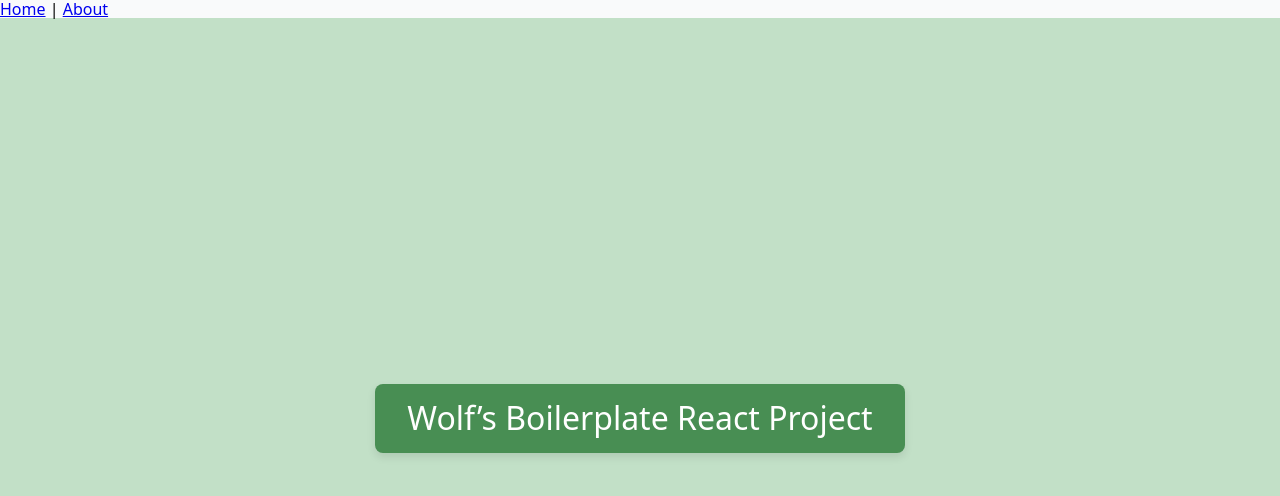
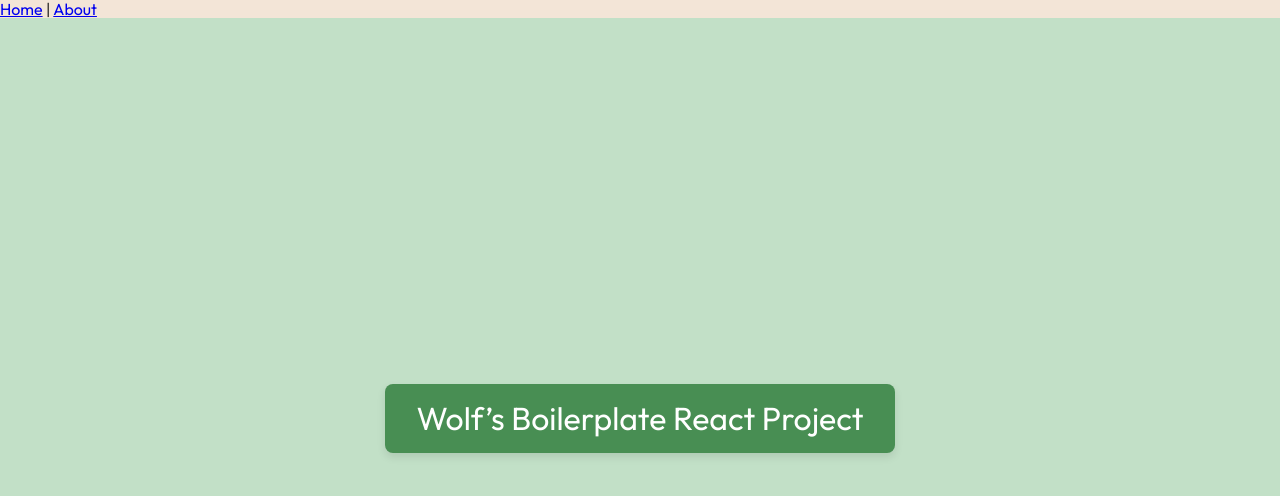
Before and after one commit to mckoyd/wolf-recipe-v2, a React app: page / in a window 1280 px wide. Shown: the top 496 px of the page. Built offline with nearby package versions, Linux system fonts and the light colour scheme; the HTML template or start-up script is replaced by a standard one.

Commit message:
RECIPE-02: translate style guide to ratio-based tokens (px→rem, unitless line-heights, em tracking)

```diff
--- /dev/null
+++ b/src/styles/fonts.scss
@@ -0,0 +1,7 @@
+@font-face {
+  font-family: 'Outfit';
+  font-style: normal;
+  font-weight: 100 900;
+  font-display: swap;
+  src: url('../assets/fonts/Outfit-VariableFont_wght.ttf') format('truetype');
+}
--- a/src/styles/index.scss
+++ b/src/styles/index.scss
@@ -1,9 +1,52 @@
+@use 'utils';
+@use 'fonts';
+
 /* normalize browser styles */
 @import 'normalize.css';
 
 /* Global site styles */
+*,
+*::before,
+*::after {
+  box-sizing: border-box;
+}
+
+:root {
+  /* Colors */
+  --rose-800: #7a284e;
+  --rose-50: #fff7fb;
+  --stone-900: #312e2c;
+  --stone-600: #5f564d;
+  --stone-150: #e3ddd7;
+  --stone-100: #f3e5d7;
+  --brown: #854632;
+  --white: #ffffff;
+
+  /* Typography */
+  // Preset 1
+  --text-1-size: #{utils.px2rem(40)};
+  --text-1-line-height: 1;
+  --text-1-letter: 0em;
+
+  // Preset 2
+  --text-2-size: #{utils.px2rem(28)};
+  --text-2-line-height: 1;
+  --text-2-letter: 0em;
+
+  // Preset 3
+  --text-3-size: #{utils.px2rem(20)};
+  --text-3-line-height: 1;
+  --text-3-letter: 0em;
+
+  // Preset 4
+  --text-4-size: #{utils.px2rem(16)};
+  --text-4-line-height: 1.5;
+  --text-4-letter: 0em;
+}
+
 body {
   margin: 0;
-  font-family: system-ui, sans-serif;
-  background: #f9fafb;
+  font-family: 'Outfit', 'sans-serif';
+  background: var(--stone-100);
+  color: var(--stone-900);
 }
--- /dev/null
+++ b/src/styles/utils.scss
@@ -0,0 +1,7 @@
+@use 'sass:math';
+
+$base-font-size: 16 !default;
+
+@function px2rem($px) {
+  @return math.div($px, $base-font-size) * 1rem;
+}
```
Also changed, not shown: src/assets/fonts/Outfit-VariableFont_wght.ttf (added).
